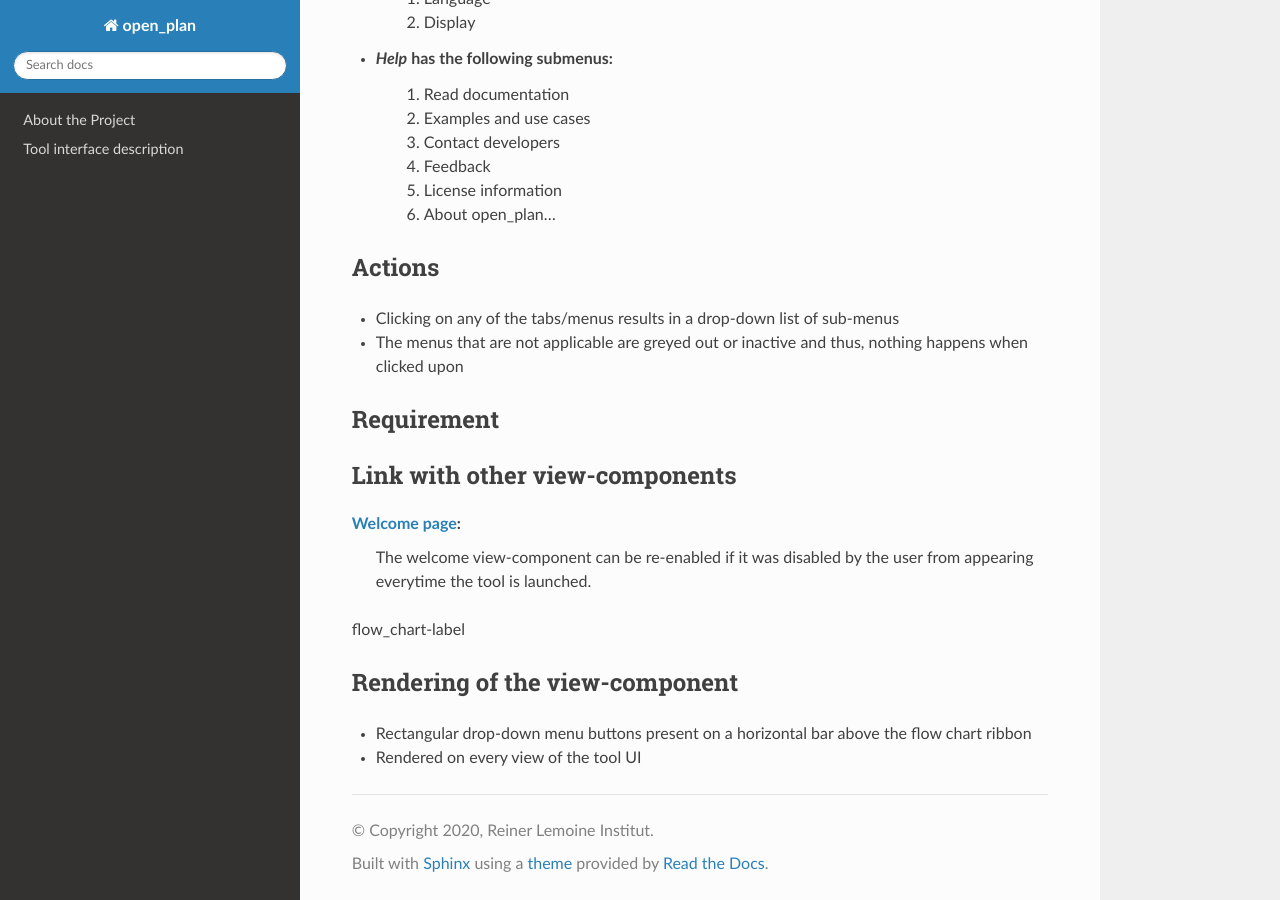
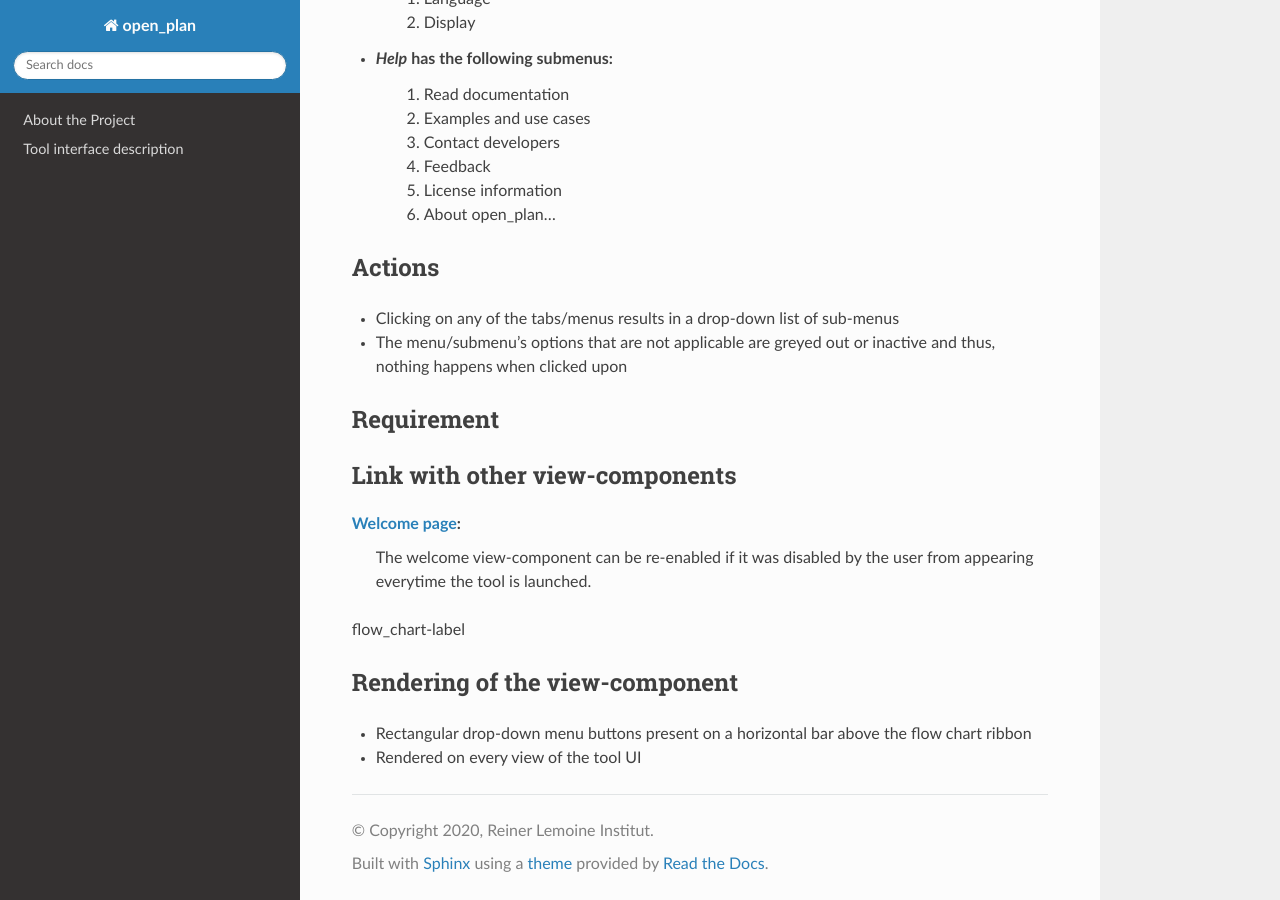
Before and after one commit to rl-institut/open_plan, a Sphinx documentation site: the page built from docs/view_components/menu_bar.rst, in a window 1280 px wide and 900 px high, scrolled down 769 px. Built offline with Sphinx 7.4.7 and the Read the Docs theme 2.0.0, drawn with Linux system fonts in a browser that asks for light colours; formulas are drawn with MathJax 3.

Commit message:
Improve the description of the inactive menus in the actions section
Co-authored-by: Pierre Francois <pierre-francois.duc@rl-institut.de>

```diff
--- a/docs/view_components/menu_bar.rst
+++ b/docs/view_components/menu_bar.rst
@@ -39,7 +39,7 @@ Actions
 ^^^^^^^
 
 * Clicking on any of the tabs/menus results in a drop-down list of sub-menus
-* The menus that are not applicable are greyed out or inactive and thus, nothing happens when clicked upon
+* The menu/submenu's options that are not applicable are greyed out or inactive and thus, nothing happens when clicked upon
 
 Requirement
 ^^^^^^^^^^^
```
